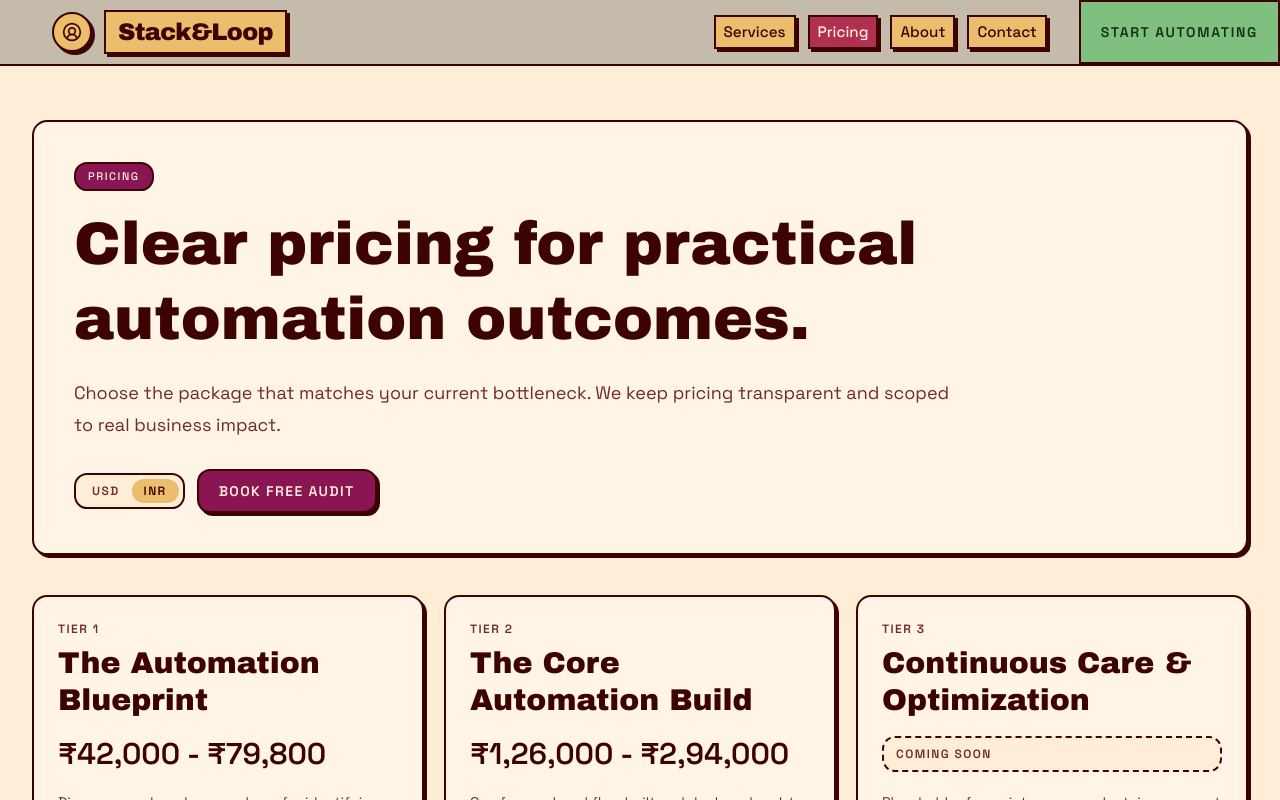
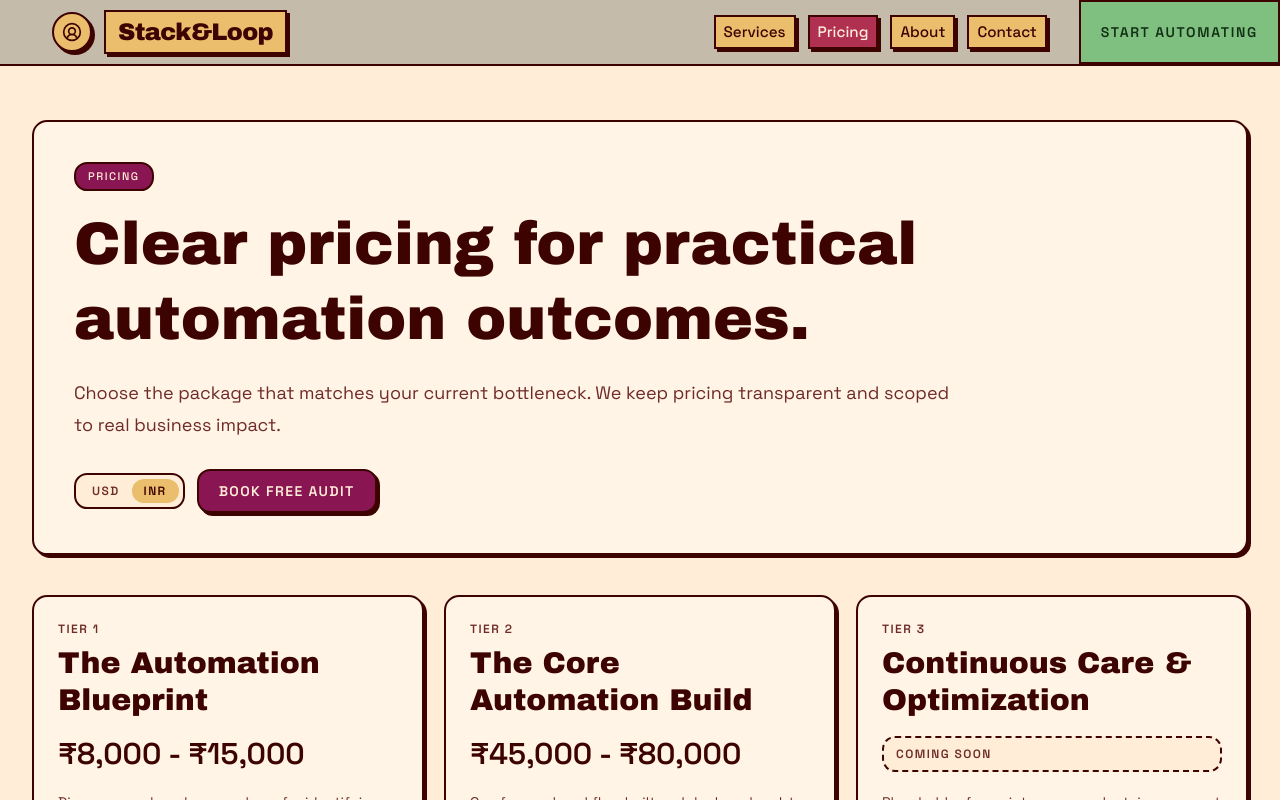
Before and after one commit to Hrudai-Nirmal/Stack-Loop, a Next.js app: page /pricing in a window 1280 px wide. Shown: the top 800 px of the page. Built offline with nearby package versions, Linux system fonts and the light colour scheme.

Commit message:
feat: update pricing ranges and open contact modal from header

```diff
--- a/src/app/pricing/page.tsx
+++ b/src/app/pricing/page.tsx
@@ -8,32 +8,33 @@ import { SiteHeader } from "@/components/site-header";
 
 type Currency = "USD" | "INR";
 
-const USD_TO_INR = 84;
-
 const pricingPackages = [
   {
     tier: "Tier 1",
     title: "The Automation Blueprint",
-    rangeUSD: { min: 500, max: 950 },
+    rangeUSD: { min: 100, max: 200 },
+    rangeINR: { min: 8000, max: 15000 },
     detail: "Discovery and roadmap package for identifying your fastest automation wins.",
   },
   {
     tier: "Tier 2",
     title: "The Core Automation Build",
-    rangeUSD: { min: 1500, max: 3500 },
+    rangeUSD: { min: 700, max: 1000 },
+    rangeINR: { min: 45000, max: 80000 },
     detail: "One focused workflow built and deployed end-to-end with handoff support.",
   },
   {
     tier: "Tier 3",
     title: "Continuous Care & Optimization",
     rangeUSD: null,
+    rangeINR: null,
     detail: "Placeholder for maintenance and retainer support after initial build phases.",
   },
 ] as const;
 
-function formatAmount(amountUsd: number, currency: Currency) {
-  if (currency === "USD") return `$${amountUsd.toLocaleString("en-US")}`;
-  return `₹${(amountUsd * USD_TO_INR).toLocaleString("en-IN")}`;
+function formatAmount(amount: number, currency: Currency) {
+  if (currency === "USD") return `$${amount.toLocaleString("en-US")}`;
+  return `₹${amount.toLocaleString("en-IN")}`;
 }
 
 export default function PricingPage() {
@@ -41,7 +42,7 @@ export default function PricingPage() {
 
   const conversionNote = useMemo(() => {
     if (currency === "USD") return "All prices shown in USD.";
-    return `All prices shown in INR using fixed conversion: 1 USD = ${USD_TO_INR} INR.`;
+    return "All prices shown in INR.";
   }, [currency]);
 
   return (
@@ -103,7 +104,9 @@ export default function PricingPage() {
               </h2>
               {pkg.rangeUSD ? (
                 <p className="mt-4 text-3xl font-semibold">
-                  {formatAmount(pkg.rangeUSD.min, currency)} - {formatAmount(pkg.rangeUSD.max, currency)}
+                  {currency === "USD"
+                    ? `${formatAmount(pkg.rangeUSD.min, "USD")} - ${formatAmount(pkg.rangeUSD.max, "USD")}`
+                    : `${formatAmount(pkg.rangeINR!.min, "INR")} - ${formatAmount(pkg.rangeINR!.max, "INR")}`}
                 </p>
               ) : (
                 <p className="mt-4 rounded-md border-2 border-dashed border-border bg-background px-3 py-2 text-xs font-semibold uppercase tracking-[0.12em] text-muted-foreground">
--- a/src/components/site-header.tsx
+++ b/src/components/site-header.tsx
@@ -1,6 +1,10 @@
+"use client";
+
 import Link from "next/link";
+import { useState } from "react";
 import { CircleUserRound } from "lucide-react";
 
+import { ContactForm } from "@/components/narrative/contact-form";
 import { cn } from "@/lib/utils";
 
 type HeaderTab = "services" | "pricing" | "about";
@@ -12,6 +16,7 @@ type SiteHeaderProps = {
 
 export function SiteHeader({ activeTab, homeAnchors = false }: SiteHeaderProps) {
   const contactHref = homeAnchors ? "#contact" : "/#contact";
+  const [isContactOpen, setIsContactOpen] = useState(false);
 
   const tabClass = (tab: HeaderTab) =>
     cn(
@@ -43,9 +48,13 @@ export function SiteHeader({ activeTab, homeAnchors = false }: SiteHeaderProps)
           <Link href="/" className={tabClass("about")}>
             About
           </Link>
-          <Link href={contactHref} className="border-2 border-border bg-[#EABE6C] px-2 py-1 brutal-shadow transition-transform duration-200 hover:-translate-y-1">
+          <button
+            type="button"
+            onClick={() => setIsContactOpen(true)}
+            className="border-2 border-border bg-[#EABE6C] px-2 py-1 brutal-shadow transition-transform duration-200 hover:-translate-y-1"
+          >
             Contact
-          </Link>
+          </button>
         </div>
         <Link
           href={contactHref}
@@ -54,6 +63,20 @@ export function SiteHeader({ activeTab, homeAnchors = false }: SiteHeaderProps)
           Start Automating
         </Link>
       </div>
+      {isContactOpen ? (
+        <div className="fixed inset-0 z-[70] flex items-center justify-center bg-black/40 p-4">
+          <div className="relative max-h-[92vh] w-full max-w-2xl overflow-auto rounded-lg border-2 border-border bg-background p-5 brutal-shadow md:p-6">
+            <button
+              type="button"
+              onClick={() => setIsContactOpen(false)}
+              className="absolute right-3 top-3 rounded-md border-2 border-border bg-[#EABE6C] px-2 py-1 text-xs font-semibold uppercase tracking-[0.12em] brutal-shadow"
+            >
+              Close
+            </button>
+            <ContactForm />
+          </div>
+        </div>
+      ) : null}
     </header>
   );
 }
```
